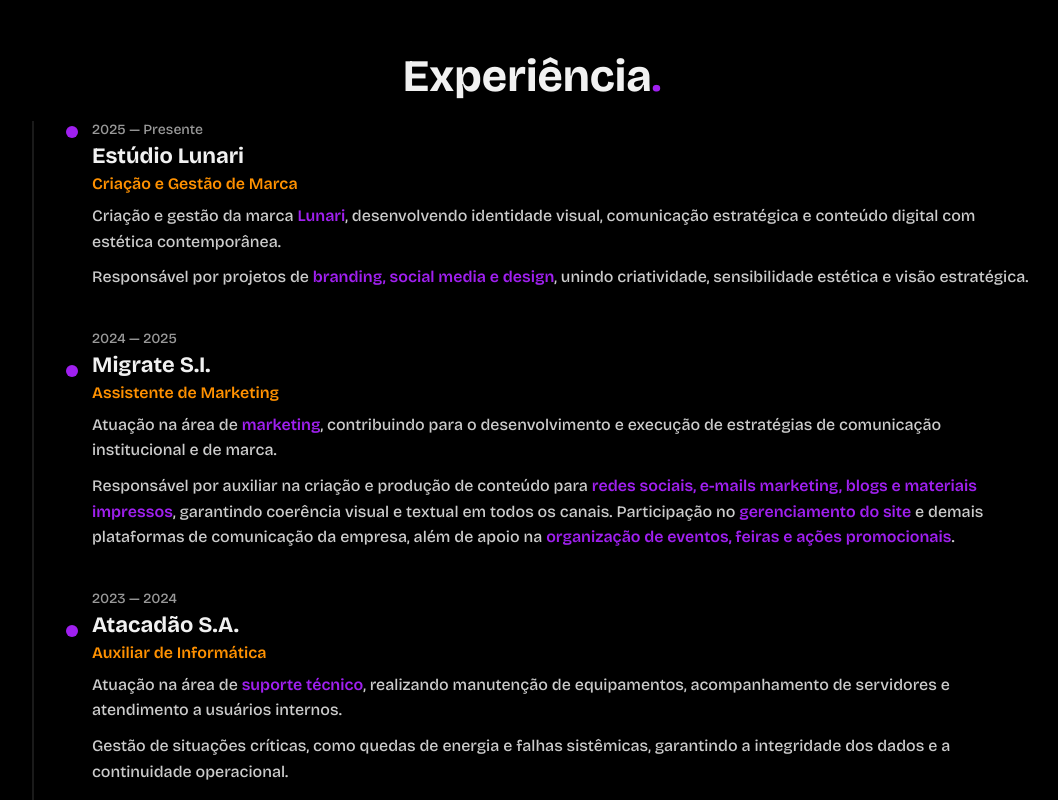
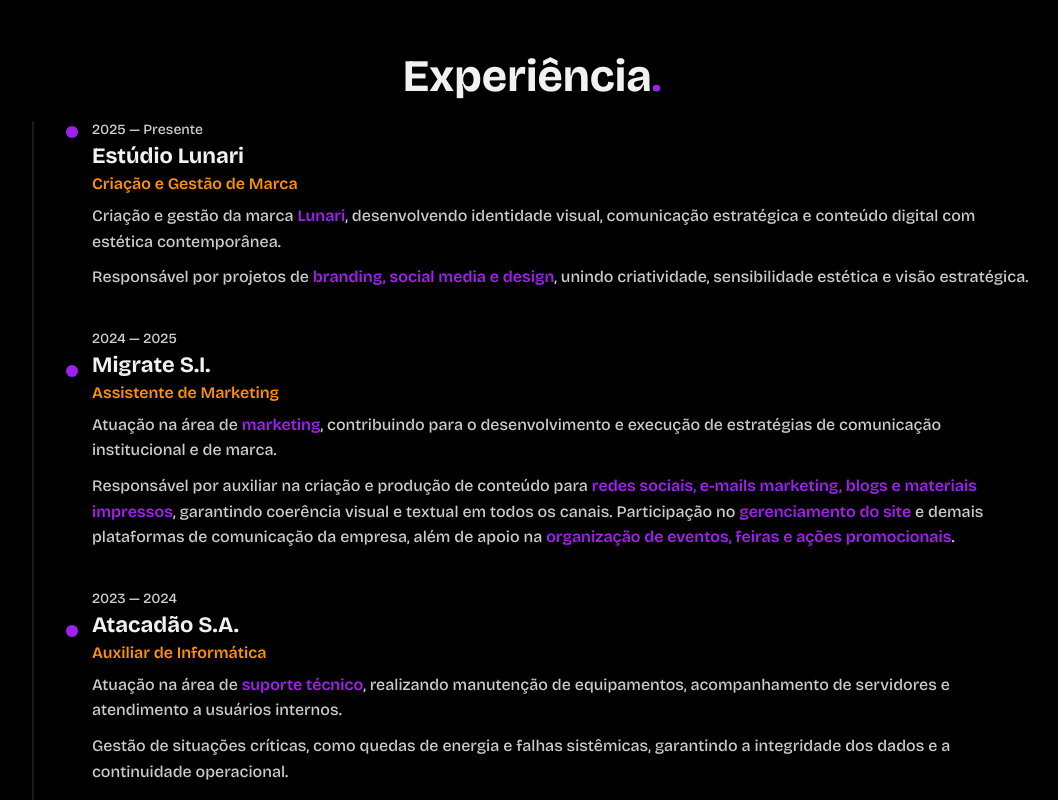
Before and after one commit to lumaminikel/lumaminikel.github.io, a plain HTML site: page index.html in a window 1280 px wide. Shown: the part 1500-2300 px from the top of the page, without its empty margins (108-1166 px from the left). Drawn offline with nearby package versions, Linux system fonts and the light colour scheme; a web font is replaced by a local one.

Commit message:
.\main.css

```diff
--- a/main.css
+++ b/main.css
@@ -237,7 +237,7 @@ header {
 .data {
     font-weight: 500;
     font-size: 1.4rem;
-    color: #999;
+    color: #cecece;
     margin-bottom: 0.5rem;
     margin-left: 2rem;
     display: block; /* Força a data para cima do título */
```
